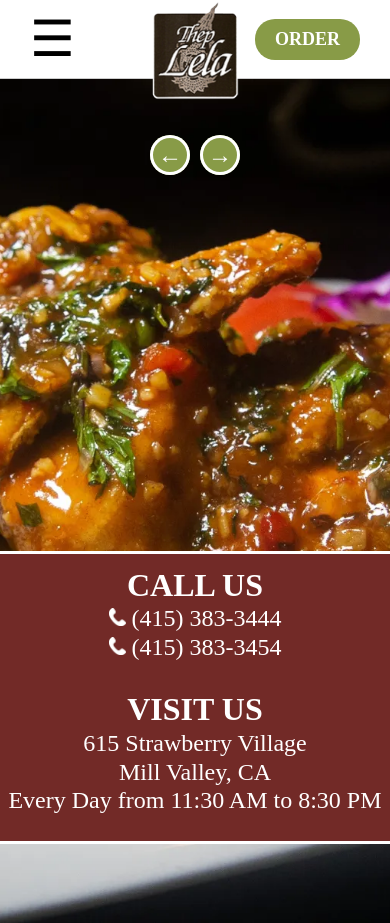
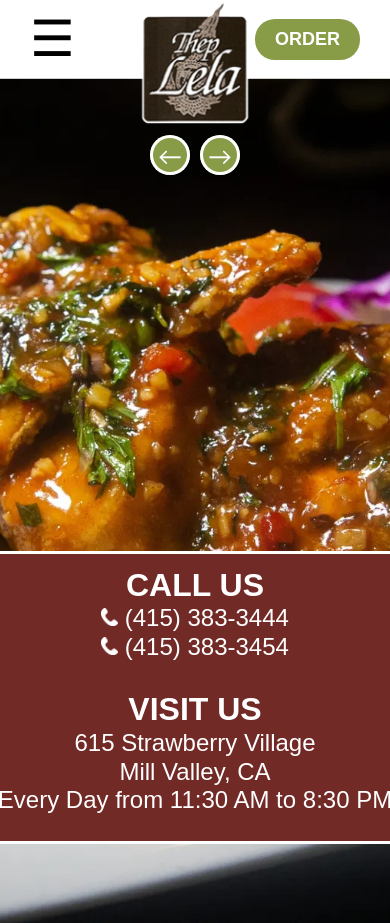
Before and after one commit to willtolmie/thep-lela-thai-redesign, a plain HTML site: page index.html in a window 390 px wide. Drawn offline with Linux system fonts and the light colour scheme.

Commit message:
feat: changed font for compatibility

```diff
--- a/styles.css
+++ b/styles.css
@@ -1,6 +1,6 @@
 body {
   margin: 0;
-  font-family: Proxima Nova;
+  font-family: Arial, Helvetica, sans-serif;
   background-color: #fff;
   overflow: hidden;
 }
@@ -42,7 +42,6 @@ nav a:hover {
   border: none;
   border-radius: 20px;
   font-weight: bold;
-  font-family: Proxima Nova;
   font-size: medium;
 }
 .orderButton:hover {
@@ -51,7 +50,6 @@ nav a:hover {
   padding: 10px 20px;
   border-radius: 20px;
   font-weight: bold;
-  font-family: "Proxima Nova", sans-serif;
   font-size: medium;
   box-shadow: inset 0 0 0 2px #889b47;
 }
@@ -63,7 +61,6 @@ nav a:hover {
   border: none;
   border-radius: 20px;
   font-weight: bold;
-  font-family: Proxima Nova;
   font-size: medium;
 }
 .icon {
@@ -76,7 +73,6 @@ nav a:hover {
   padding: 10px 20px;
   border-radius: 20px;
   font-weight: bold;
-  font-family: "Proxima Nova", sans-serif;
   font-size: medium;
   box-shadow: inset 0 0 0 2px white;
 }
@@ -153,7 +149,8 @@ nav a:hover {
   height: 280px;
 }
 .arrow {
-  font-family: "San Francisco", sans-serif;
+  font-family: "Trebuchet MS", "Lucida Sans Unicode", "Lucida Grande",
+    "Lucida Sans", Arial, sans-serif;
   background-color: #889b47;
   border: none;
   border-radius: 50%;
@@ -237,15 +234,9 @@ nav a:hover {
   .menuItem {
     display: none;
   }
-  .logo {
-    height: 100px;
-  }
   .contactBox {
     font-size: x-large;
     width: 400px;
-  }
-  .icon {
-    width: 17px;
   }
   .dancer1 {
     display: none;
```
Also changed, not shown: 1 other file.
